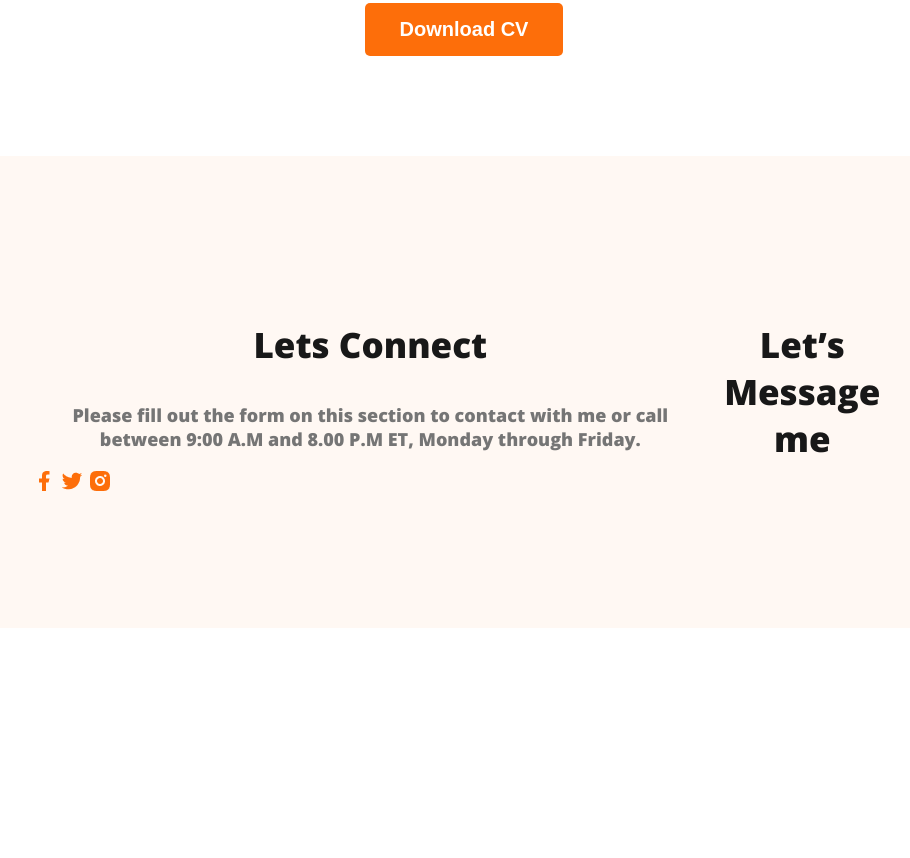
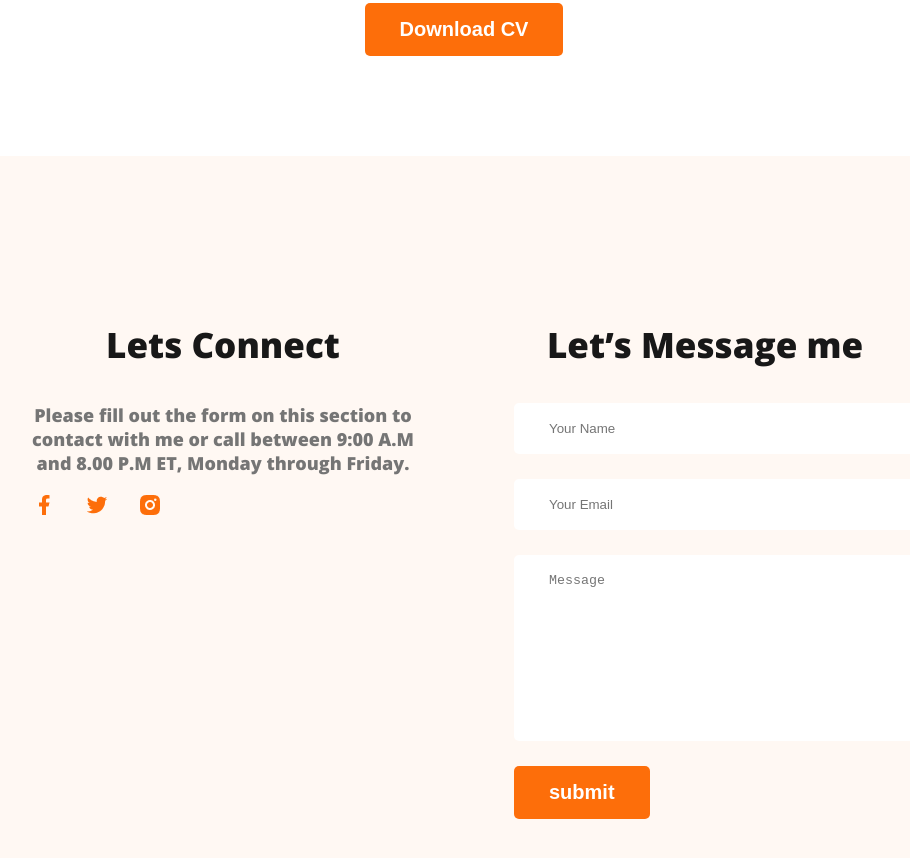
Before and after one commit to ar-abdullah1/developer-portfolio, a plain HTML site: page index.html in a window 1280 px wide. Shown: the part 3312-4170 px from the top of the page, without its empty margins (176-1086 px from the left). Before the commit the page ends 3948 px from the top, so only its background shows below. Drawn offline with nearby package versions, Linux system fonts and the light colour scheme.

Commit message:
finished footer section with contact form

```diff
--- a/index.html
+++ b/index.html
@@ -210,13 +210,19 @@
           between 9:00 A.M and 8.00 P.M ET, Monday through Friday.
         </p>
         <div class="social-links">
-          <a href=""><img src="images/icons/facebook.png" alt=""></a>
-          <a href=""><img src="images/icons/twitter.png" alt=""></a>
-          <a href=""><img src="images/icons/insta.png" alt=""></a>
+          <a href=""><img src="images/icons/facebook.png" alt="" /></a>
+          <a href=""><img src="images/icons/twitter.png" alt="" /></a>
+          <a href=""><img src="images/icons/insta.png" alt="" /></a>
         </div>
       </div>
       <div class="footer-colum">
         <h3 class="section-title">Let’s Message me</h3>
+        <form class="contact" action="">
+          <input type="text" placeholder="Your Name" />
+          <input type="email" name="" placeholder="Your Email" />
+          <textarea name="" placeholder="Message" id="" cols="30" rows="10"></textarea>
+          <input class="btn-primary" type="submit" value="submit">
+        </form>
       </div>
     </footer>
   </body>
--- a/styles/portfolio.css
+++ b/styles/portfolio.css
@@ -179,7 +179,7 @@ main section {
   font-size: 20px;
 }
 
-.resume-container hr{
+.resume-container hr {
   margin: 30px;
 }
 
@@ -191,7 +191,29 @@ main section {
 /* footer style */
 footer {
   display: flex;
-  background: #FFF8F3;
+  gap: 100px;
+  background: #fff8f3;
+  margin-top: 100px;
   padding: 130px 200px;
-  margin-top: 100px;
 }
+
+.footer-colum {
+  width: 50%;
+}
+
+.social-links a{
+  margin-right: 25px;
+}
+
+.contact input[type="text"],
+.contact input[type="email"], textarea {
+  display: block;
+  resize: none;
+  margin-bottom: 25px;
+  padding: 18px 35px;
+  color: #757575;
+  border-radius: 5px;
+  background: #fff;
+  border: 0;
+  width: 100%;
+}
```
